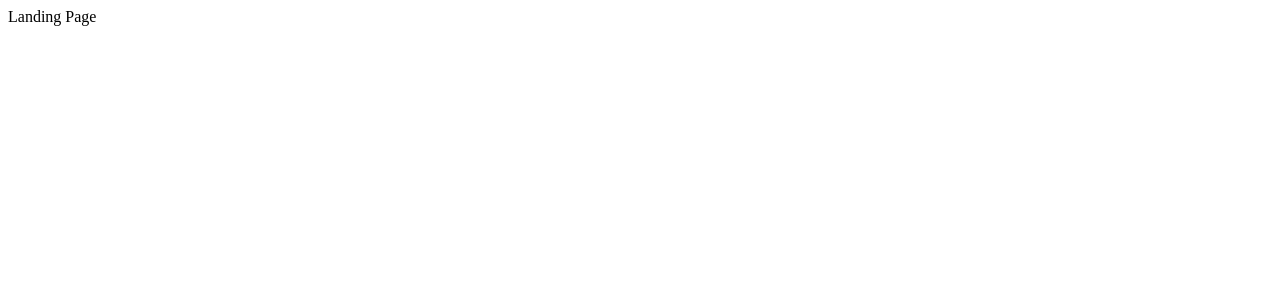
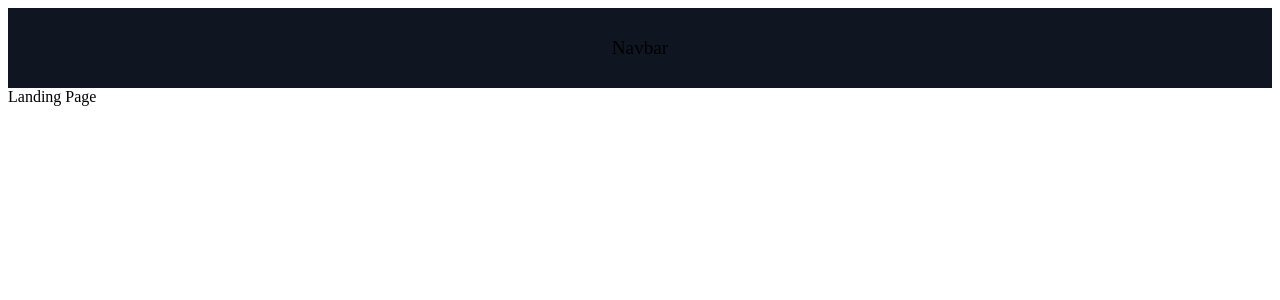
Before and after one commit to Mridul2820/product-landing, a React (Create React App) app: page / in a window 1280 px wide. Shown: the top 300 px of the page. Built offline with nearby package versions, Linux system fonts and the light colour scheme.

Commit message:
navbar component

```diff
--- a/package.json
+++ b/package.json
@@ -9,6 +9,7 @@
     "react": "^17.0.2",
     "react-dom": "^17.0.2",
     "react-scripts": "4.0.3",
+    "styled-components": "^5.3.0",
     "web-vitals": "^1.1.2"
   },
   "scripts": {
--- a/src/App.js
+++ b/src/App.js
@@ -1,8 +1,10 @@
 import React from 'react'
+import Navbar from './components/Navbar'
 
 const App = () => {
     return (
         <div>
+            <Navbar />
             Landing Page
         </div>
     )
--- /dev/null
+++ b/src/components/Navbar.js
@@ -0,0 +1,29 @@
+import React from 'react'
+import styled from 'styled-components';
+
+const Navbar = () => {
+    return (
+        <>
+            <StyledNav>
+                Navbar
+            </StyledNav>
+        </>
+    )
+}
+
+const StyledNav = styled.nav`
+    background: #101522;
+    height: 80px;
+    display: flex;
+    justify-content: center;
+    align-items: center;
+    font-size: 1.2rem;
+    position: sticky;
+    top: 0;
+    z-index: 100;
+`
+
+
+
+
+export default Navbar
```
Also changed, not shown: 1 other file (tests, documents, lock files or other folders).
